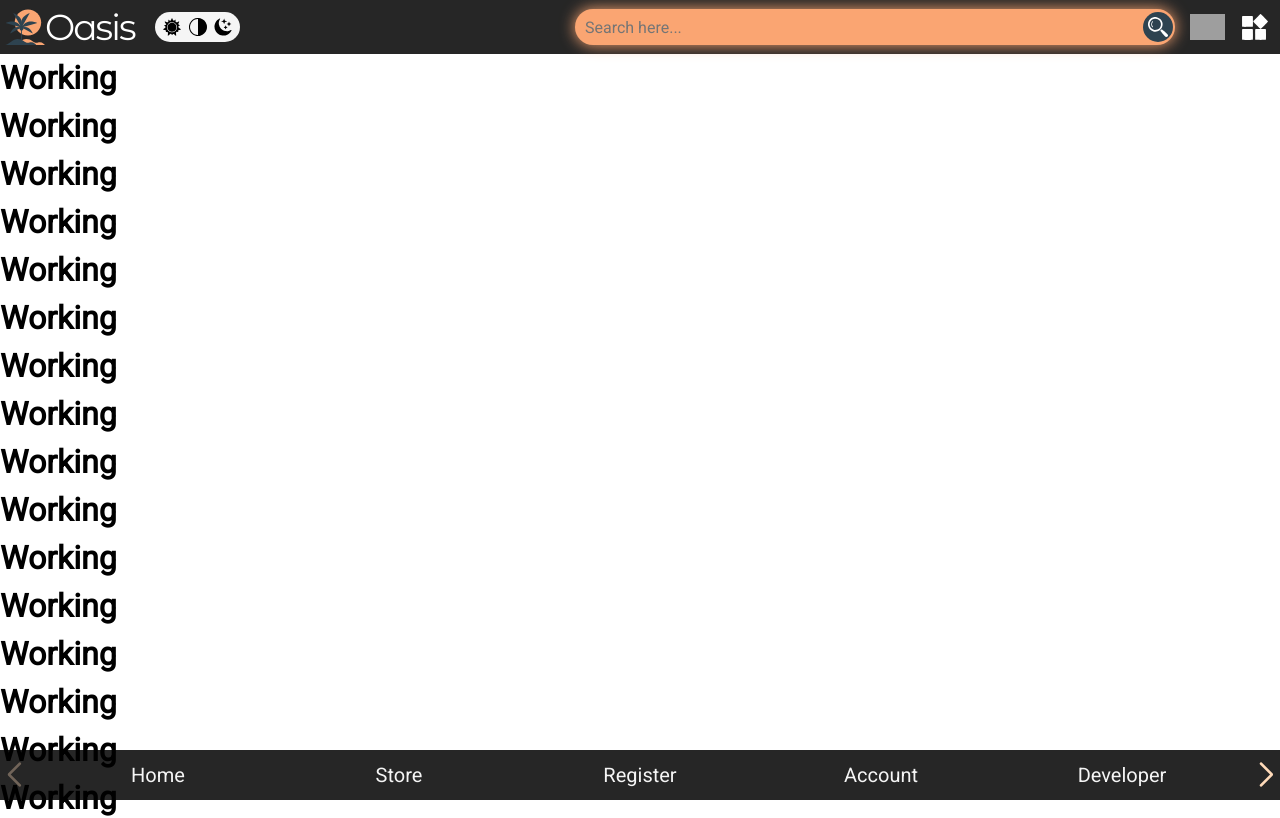
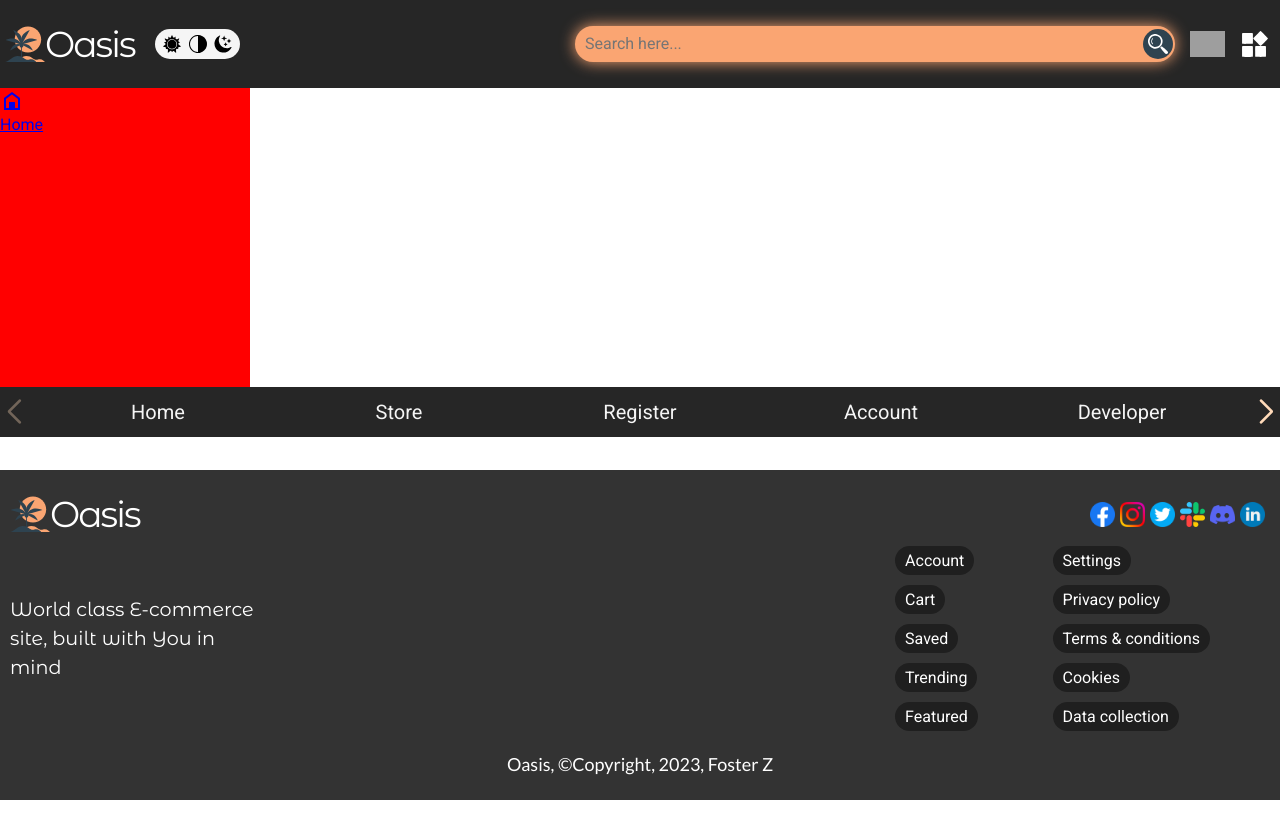
Before and after one commit to Foss-Development-Projects/oasis-client, a Vue app in the folder client/: page / in a window 1280 px wide. Shown: the top 818 px of the page. Built offline with nearby package versions, Linux system fonts and the light colour scheme; grey boxes are pictures that could not be loaded.

Commit message:
Exertrack(sidebar_development_in_progress)

```diff
--- a/client/src/components/blocks/home/Trending.vue
+++ b/client/src/components/blocks/home/Trending.vue
@@ -15,11 +15,11 @@
 </script>
 
 <template>
-	<!-- <section class="home-carousel">
+	<section class="home-carousel">
 		<v-carousel cycle height="250" hide-delimiter-background show-arrows="hover">
 			<v-carousel-item v-for="(img, i) in pictures" :key="i" :src="img"></v-carousel-item>
 		</v-carousel>
-	</section> -->
+	</section>
 </template>
 
 <style>
--- a/client/src/components/shared/AppBar.vue
+++ b/client/src/components/shared/AppBar.vue
@@ -124,7 +124,8 @@
 		background-color: rgba(0,0,0,0.5);
 	}
 	.appbar-list-theme {
-		justify-content: space-around!important;
+		padding: 10px;
+		justify-content: space-between!important;
 		.appbar-list-item-theme-title {
 			font-weight: bold;
 			font-size: 16px;
--- /dev/null
+++ b/client/src/components/shared/SideBar.vue
@@ -0,0 +1,34 @@
+<script lang="ts">
+	import SvgIcon from '@jamescoyle/vue-icon';
+	import { mdiHomeVariantOutline } from '@mdi/js';
+	export default {
+		data() {
+			return {
+				drawer: true,
+				items: [
+				]
+			}
+		},
+	}
+</script>
+
+<template>
+	<aside class="sidebar" id="sidebar">
+		<ul class="sidebar-list">
+			<li class="sidebar-list-item">
+				<a class="sidebar-list-item-link" href="#">
+					<i class="sidebar-list-item-link-icon"><v-icon icon="mdi-home-variant-outline"></v-icon></i>
+					<p class="sidebar-list-item-link-title">Home</p>
+				</a>
+			</li>
+		</ul>
+	</aside>
+</template>
+
+<style lang="scss">
+	.sidebar {
+		height: 100%;
+		width: 250px;
+		background: red;
+	}
+</style>
--- a/client/src/views/HomeView.vue
+++ b/client/src/views/HomeView.vue
@@ -1,26 +1,19 @@
 <script lang="ts" setup>
 	import Trending from '@/components/blocks/home/Trending.vue'
+	import SideBar from '@/components/shared/SideBar.vue'
 </script>
 
 <template>
-	<Trending />
-	<h1>Working</h1>
-	<h1>Working</h1>
-	<h1>Working</h1>
-	<h1>Working</h1>
-	<h1>Working</h1>
-	<h1>Working</h1>
-	<h1>Working</h1>
-	<h1>Working</h1>
-	<h1>Working</h1>
-	<h1>Working</h1>
-	<h1>Working</h1>
-	<h1>Working</h1>
-	<h1>Working</h1>
-	<h1>Working</h1>
-	<h1>Working</h1>
-	<h1>Working</h1>
+	<div class="home-container">
+		<Trending />
+		<SideBar />
+	</div>
+
 </template>
 
-<style>
+<style lang="scss">
+	.home-container {
+		display: flex;
+		width: 100%;
+	}
 </style>
```
Also changed, not shown: client/src/components/modules/SearchResult.vue (added, +8 -0 lines).
